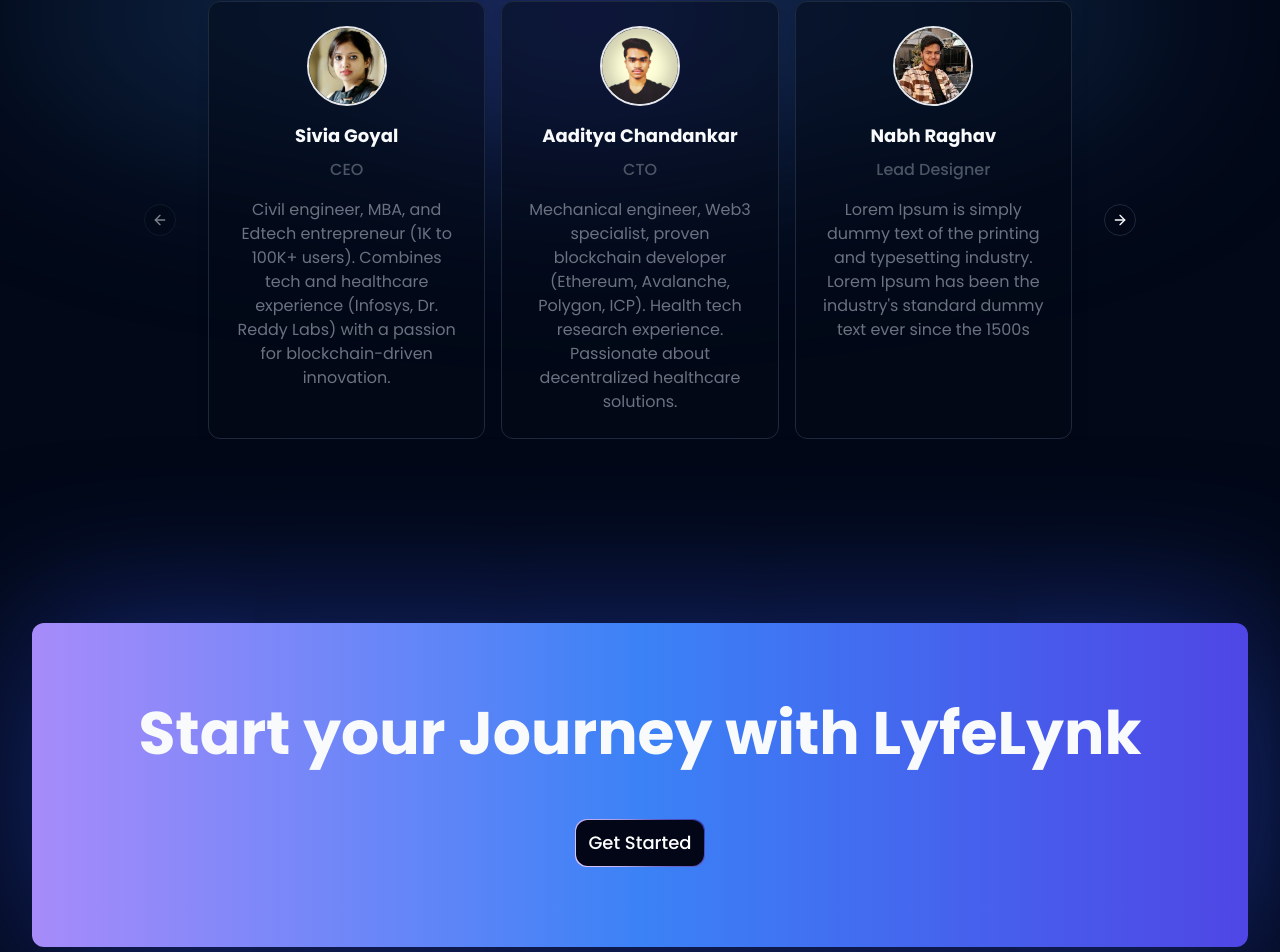
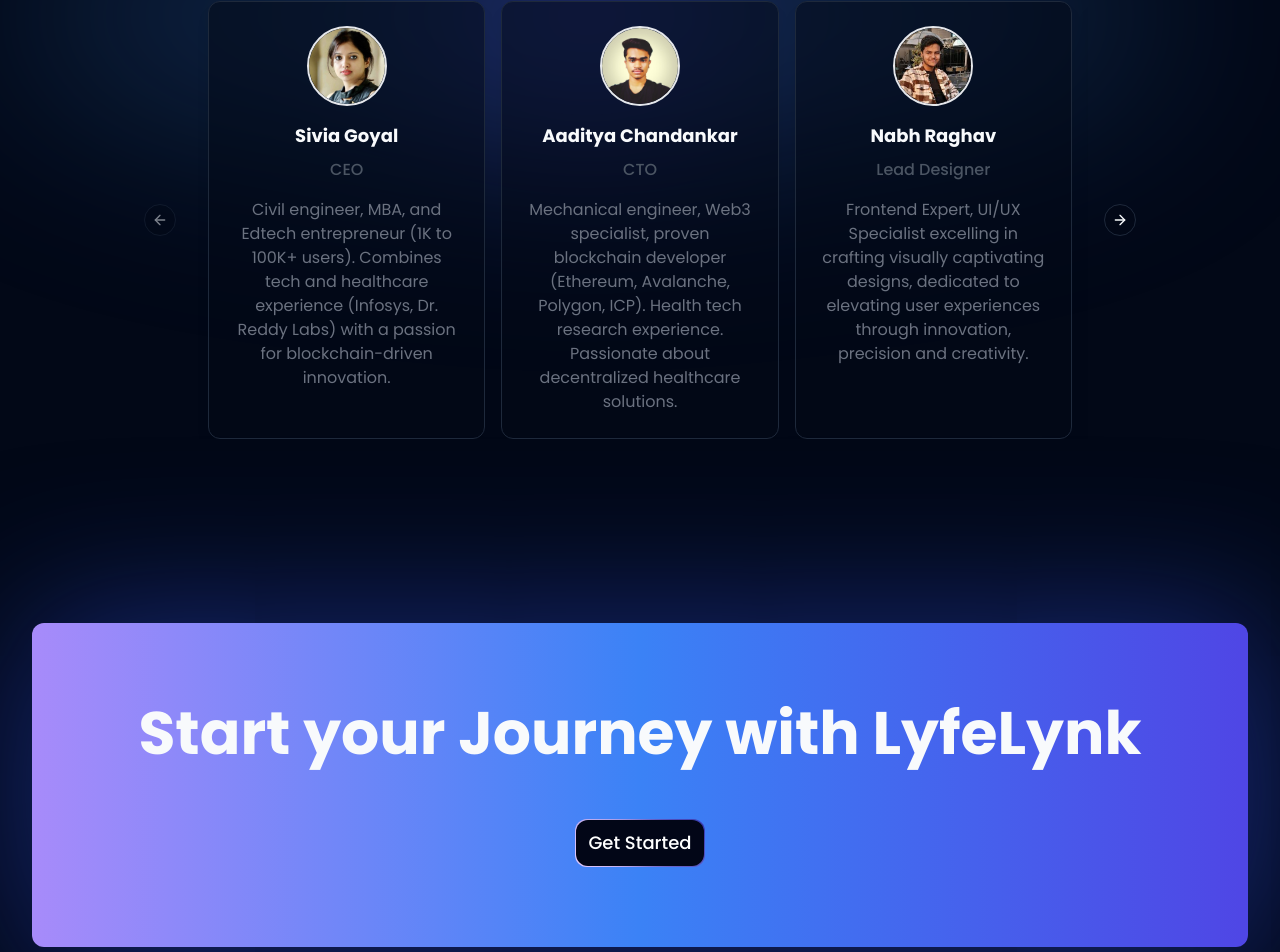
Before and after one commit to slaygun/LyfeLynk, a React (Vite) app: page / in a window 1280 px wide. Shown: the part 5441-6393 px from the top of the page. Built offline with nearby package versions, Linux system fonts and the light colour scheme.

Commit message:
about us text update

```diff
--- a/src/sections/AboutUs.jsx
+++ b/src/sections/AboutUs.jsx
@@ -30,14 +30,14 @@
     designation: "Lead Designer",
     avatar: "assets/team/designer.jpeg",
     content:
-      "Lorem Ipsum is simply dummy text of the printing and typesetting industry. Lorem Ipsum has been the industry's standard dummy text ever since the 1500s",
+      "Frontend Expert, UI/UX Specialist excelling in crafting visually captivating designs, dedicated to elevating user experiences through innovation, precision and creativity.",
   },
   {
     name: "Harshvardhan Singh",
     designation: "AI & ML Head",
     avatar: "assets/team/aiml.jpeg",
     content:
-      "Lorem Ipsum is simply dummy text of the printing and typesetting industry. Lorem Ipsum has been the industry's standard dummy text ever since the 1500s",
+      "AI & ML Head. Data Science Specialist excelling in leveraging advanced technologies. Drives innovation, analytics, and insightful solutions for enhanced data-driven decision-making.",
   },
   // Add more team members here
 ];
```
